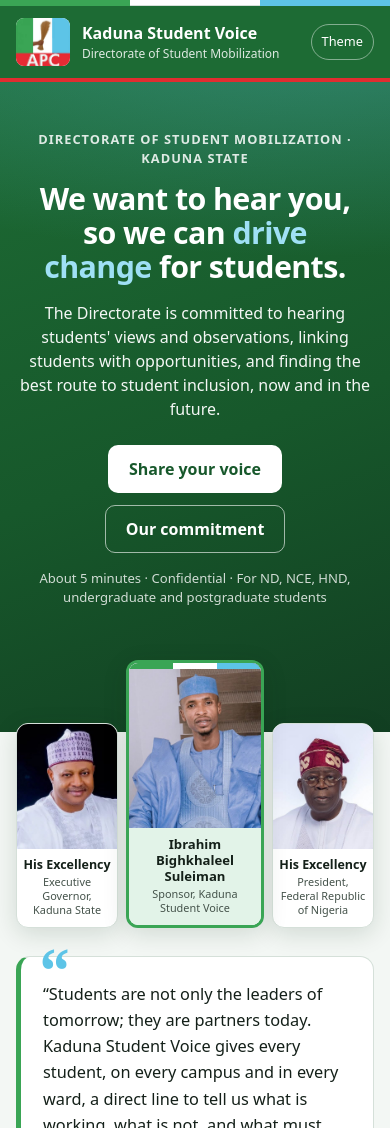
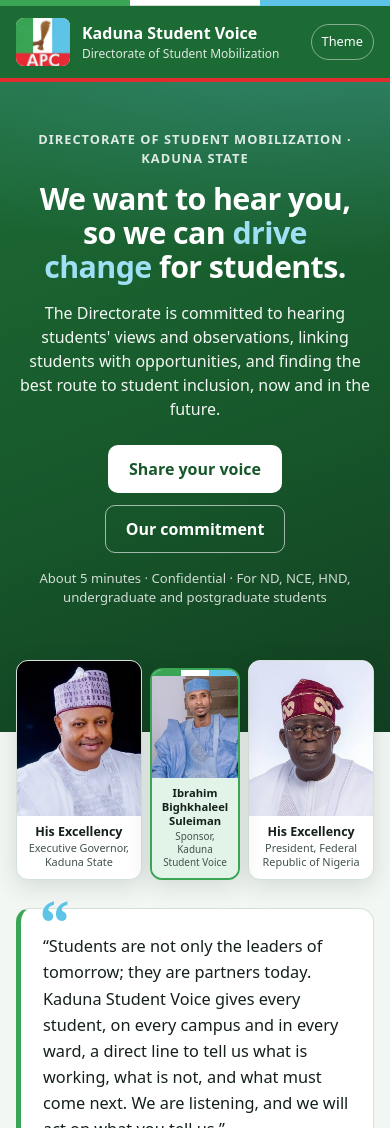
Before and after one commit to Aliyuibrahim6923/Gov4kadunastudent, a website: page index.html in a window 390 px wide. Shown: the top 1128 px of the page. Drawn offline with Linux system fonts and the light colour scheme.

Commit message:
Make the sponsor portrait the smallest of the three
Co-Authored-By: Claude Opus 5.5 <noreply@anthropic.com>
Claude-Session: https://claude.ai/code/session_01XSLSRLVsDWjQLQ2AmXUqyH

```diff
--- a/styles.css
+++ b/styles.css
@@ -322,28 +322,30 @@ a.brand { color: #fff; text-decoration: none; }
 /* Leaders row: pulled up over the hero; sponsor in the middle, larger. */
 .l-leaders { padding-top: 0; }
 .leaders {
-  display: grid; grid-template-columns: 1fr 1.35fr 1fr; gap: 12px; align-items: end;
+  display: grid; grid-template-columns: 1fr .72fr 1fr; gap: 12px; align-items: end;
   margin-top: -88px; max-width: 900px; margin-left: auto; margin-right: auto;
 }
-.leader { margin: 0; background: var(--surface); border: 1px solid var(--line); border-radius: 16px; overflow: hidden; box-shadow: 0 6px 24px rgba(10, 40, 20, .14); }
+.leader { display: flex; flex-direction: column; align-self: stretch; margin: 0; background: var(--surface); border: 1px solid var(--line); border-radius: 16px; overflow: hidden; box-shadow: 0 6px 24px rgba(10, 40, 20, .14); }
 .leader img { display: block; width: 100%; height: auto; aspect-ratio: 4 / 5; object-fit: cover; background: var(--surface-2); }
-.leader figcaption { padding: 10px 12px 12px; text-align: center; }
+.leader figcaption { flex: 1; padding: 10px 12px 12px; text-align: center; }
 .leader figcaption b { display: block; font-size: .95rem; line-height: 1.25; }
 .leader figcaption span { display: block; font-size: .78rem; color: var(--ink-2); line-height: 1.3; margin-top: 2px; }
-.leader-main { border: 3px solid var(--apc-green); position: relative; }
+.leader-main { align-self: end; border: 2px solid var(--apc-green); position: relative; }
 .leader-main::before {
   content: ""; position: absolute; left: 0; right: 0; top: 0; height: 6px; z-index: 1;
   background: linear-gradient(90deg, var(--apc-green) 33.3%, #fff 33.3% 66.6%, var(--apc-blue) 66.6%);
 }
 .leader-main figcaption { background: var(--primary-soft); }
-.leader-main figcaption b { font-size: 1.05rem; }
+.leader-main figcaption b { font-size: .88rem; }
+.leader-main figcaption span { font-size: .72rem; }
 @media (max-width: 560px) {
   .leaders { gap: 8px; margin-top: -72px; }
   .leader { border-radius: 12px; }
   .leader figcaption { padding: 8px 6px 10px; }
   .leader figcaption b { font-size: .78rem; }
   .leader figcaption span { font-size: .68rem; }
-  .leader-main figcaption b { font-size: .82rem; }
+  .leader-main figcaption b { font-size: .7rem; }
+  .leader-main figcaption span { font-size: .62rem; }
 }
 
 .sponsor-quote {
```
